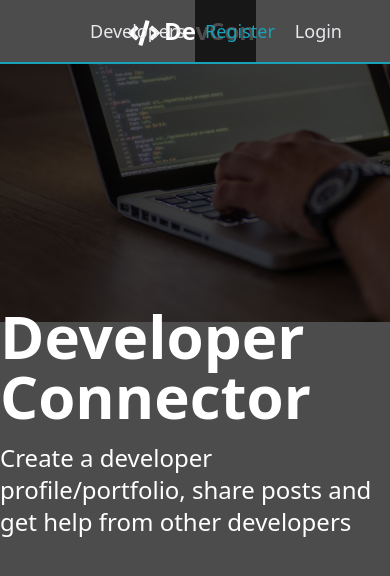
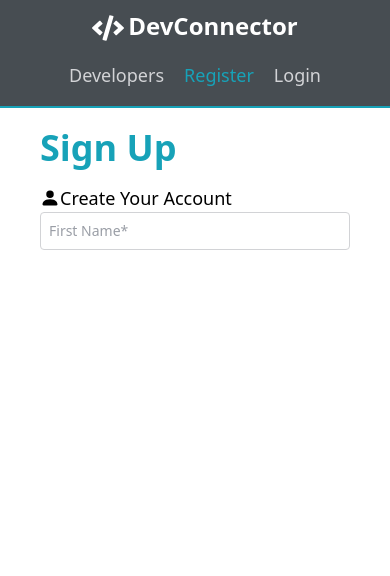
Before and after one commit to Darshan-Gowda97/NetworkConn, a React (Create React App) app in the folder client/: page /register in a window 390 px wide. Shown: the top 576 px of the page. Built offline with nearby package versions, Linux system fonts and the light colour scheme; the HTML template or start-up script is replaced by a standard one.

Commit message:
Updated the Register and Landing Page

```diff
--- /dev/null
+++ b/client/src/components/auth/Login.js
@@ -0,0 +1,7 @@
+import React from 'react';
+
+export const Login = () => {
+  return <div className="flex">Login</div>;
+};
+
+export default Login;
--- /dev/null
+++ b/client/src/components/auth/Register.js
@@ -0,0 +1,40 @@
+import React from 'react';
+import { useState } from 'react';
+import { BsFillPersonFill } from 'react-icons/bs';
+import CustomInput from '../partials/CustomInput';
+
+export const Register = () => {
+  const [fname, setFname] = useState('');
+
+  const onFnameChange = (val) => {
+    const regex = /^[a-zA-Z ]{0,60}$/;
+    if (regex.test(val)) {
+      setFname(val);
+    }
+  };
+
+  return (
+    <div className="flex flex-col lg:px-32 px-10 lg:pt-7 pt-5">
+      <h1 className=" lg:text-5xl text-4xl font-semibold text-primary">
+        Sign Up
+      </h1>
+      <div className="lg:flex hidden pt-6">
+        <BsFillPersonFill size={32} />
+        <h1 className=" lg:text-2xl text-lg text-black">Create Your Account</h1>
+      </div>
+      <div className="flex lg:hidden items-center pt-4">
+        <BsFillPersonFill size={20} />
+        <h1 className=" lg:text-2xl text-lg text-black">Create Your Account</h1>
+      </div>
+      <CustomInput
+        type="text"
+        placeholder="First Name*"
+        required="required"
+        value={fname}
+        onChange={(e) => onFnameChange(e.target.value)}
+      ></CustomInput>
+    </div>
+  );
+};
+
+export default Register;
--- a/client/src/components/layout/Homepage.js
+++ b/client/src/components/layout/Homepage.js
@@ -1,20 +1,81 @@
 import React from 'react';
 import showcase from '../../assets/Images/showcase.jpg';
-import icon from '../../assets/Images/icon.png';
-import { FcWorkflow } from 'react-icons/fc';
-import { FaCaretDown } from 'react-icons/fa';
+import { useHistory } from 'react-router-dom';
 
 const Homepage = () => {
+  const history = useHistory();
+  const toSignup = () => {
+    history.push({
+      pathname: '/register',
+    });
+  };
+  const toLogin = () => {
+    history.push({
+      pathname: '/login',
+    });
+  };
   return (
-    <div className="fixed bg-overlay flex justify-center items-center w-full h-full">
-      <div className="flex flex-col gap-4 justify-center items-center">
-        <h1 className=" text-6xl font-semibold text-white -mt-32 ">
-          Developer Connector
-        </h1>
-        <h1 className=" text-2xl text-white ">
-          Create a developer profile/portfolio, share posts and get help from
-          other developers
-        </h1>
+    <div className="flex ">
+      <div className="fixed lg:w-auto lg:h-auto w-full h-full flex">
+        <img src={showcase} />
+      </div>
+      <div className="fixed flex w-full h-full bg-overlay justify-center items-center">
+        <div className="lg:flex hidden flex-col gap-4 justify-center items-center">
+          <h1 className=" lg:text-6xl text-4xl font-semibold text-white -mt-32 ">
+            Developer Connector
+          </h1>
+          <h1 className="pt-2 lg:text-2xl text-xl text-white ">
+            Create a developer profile/portfolio, share posts and get help from
+            other developers
+          </h1>
+
+          <div className="flex justify-center items-center gap-5 pt-1 text-lg ">
+            <div className="flex w-24 h-10 bg-primary justify-center items-center rounded hover:opacity-75">
+              <div className="text-white">
+                <button className="w-full h-full" onClick={toSignup}>
+                  Signup
+                </button>
+              </div>
+            </div>
+            <div className="flex w-24 h-10 bg-white justify-center items-center rounded hover:opacity-75">
+              <div className="">
+                <button
+                  className="w-full h-full font-semibold "
+                  onClick={toLogin}
+                >
+                  Login
+                </button>
+              </div>
+            </div>
+          </div>
+        </div>
+        <div className="flex lg:hidden flex-col lg:gap-4 gap-1 justify-center items-center">
+          <h1 className=" lg:text-6xl text-5xl font-semibold text-white lg:-mt-32 -mt-48 ">
+            Developer
+          </h1>
+          <h1 className=" lg:text-6xl text-5xl font-semibold text-white lg:-mt-32 ">
+            Connector
+          </h1>
+          <h1 className="pt-2 lg:text-2xl text-xl text-white ">
+            Create a developer profile/portfolio, share posts and
+          </h1>
+          <h1 className="lg:pt-2 lg:text-2xl text-xl text-white ">
+            get help from other developers
+          </h1>
+
+          <div className="flex justify-center items-center gap-5 pt-3 text-lg ">
+            <div className="flex w-24 h-10 bg-primary justify-center items-center rounded hover:opacity-75">
+              <div className="text-white">
+                <button className="w-full h-full">Signup</button>
+              </div>
+            </div>
+            <div className="flex w-24 h-10 bg-white justify-center items-center rounded hover:opacity-75">
+              <div className="">
+                <button className="w-full h-full font-semibold ">Login</button>
+              </div>
+            </div>
+          </div>
+        </div>
       </div>
     </div>
   );
--- a/client/src/components/layout/Landing.js
+++ b/client/src/components/layout/Landing.js
@@ -3,11 +3,10 @@ import NavItem from '../partials/NavItem';
 import _ from 'lodash';
 import { BrowserRouter, Switch, Route } from 'react-router-dom';
 import Homepage from './Homepage';
-import { GrCode } from 'react-icons/gr';
 import { FaCode } from 'react-icons/fa';
 import { IconContext } from 'react-icons/lib';
-import showcase from '../../assets/Images/showcase.jpg';
-import icon from '../../assets/Images/icon.png';
+import Login from '../auth/Login';
+import Register from '../auth/Register';
 
 const NavData = {
   Developers: '/developers',
@@ -21,11 +20,11 @@ export const Landing = () => {
   //let SideNav = window.location.pathname === '/' ? false : true;
   let SideNav = true;
   return (
-    <BrowserRouter>
-      <div>
+    <>
+      <BrowserRouter>
         {SideNav ? (
-          <div class="grid grid-cols-2">
-            <div class="flex flex-row justify-start items-center px-32 gap-1 bg-overlay border-b-2 border-primary text-onSurface h-16">
+          <div class=" h-full w-full flex grid lg:grid-cols-2 grid-cols-1 bg-onPrimary">
+            <div class="flex lg:flex-row flex-row lg:justify-start justify-center items-center lg:px-32 gap-1 lg:pt-0 pt-2 lg:border-b-2 border-primary text-onSurface lg:h-16">
               <IconContext.Provider value={{ color: 'white', size: '32px' }}>
                 <div class="pt-1">
                   <FaCode />
@@ -35,8 +34,8 @@ export const Landing = () => {
               <h1 class="text-2xl font-semibold text-white">DevConnector</h1>
             </div>
 
-            <div class="flex bg-overlay justify-end items-center border-b-2 border-primary text-onSurface h-16">
-              <ul class="flex gap-5 pr-12">
+            <div class="flex  lg:justify-end justify-center items-center  border-b-2 border-primary text-onSurface h-16">
+              <ul class="flex gap-5 lg:pr-12">
                 {_.keys(NavData).map((key) => (
                   <NavItem
                     key={key}
@@ -49,14 +48,14 @@ export const Landing = () => {
             </div>
           </div>
         ) : null}
-        <div className="fixed w-full h-full">
-          <img src={showcase} />
-        </div>
-      </div>
-      <Switch>
-        <Route path="/" component={Homepage} />
-      </Switch>
-    </BrowserRouter>
+
+        <Switch>
+          <Route exact path="/" component={Homepage} />
+          <Route exact path="/register" component={Register} />
+          <Route exact path="/login" component={Login} />
+        </Switch>
+      </BrowserRouter>
+    </>
   );
 };
 
--- /dev/null
+++ b/client/src/components/partials/CustomInput.js
@@ -0,0 +1,20 @@
+const CustomInput = (props) => {
+  return (
+    <input
+      id={props.id}
+      type={props.type}
+      required={props.required}
+      placeholder={props.placeholder}
+      value={props.value}
+      onFocus={props.onFocus}
+      onBlur={props.onBlur}
+      onClick={props.onClick}
+      onChange={props.onChange}
+      min={props.min}
+      max={props.max}
+      className="px-2 py-2 placeholder-onBackground text-black bg-white rounded text-sm border border-onSurface outline-none focus:outline-none focus:ring-1 focus:ring-onSurface focus:border-transparent w-full"
+    />
+  );
+};
+
+export default CustomInput;
--- a/client/src/components/partials/NavItem.js
+++ b/client/src/components/partials/NavItem.js
@@ -5,7 +5,7 @@ const NavItem = (props) => {
     <li>
       <NavLink
         exact
-        activeClassName="lg:py-7 py-2 block text-primary text-lg hover:text-primary "
+        activeClassName=" block text-primary text-lg hover:text-primary "
         onClick={props.onClick}
         className="lg:py-2 py-2 block text-lg  hover:text-primary "
         to={props.to}
--- a/client/tailwind.config.js
+++ b/client/tailwind.config.js
@@ -7,7 +7,7 @@ module.exports = {
       surface: '#333237', //191919 //333333 //1e1e1e //202123
       secondary: '#388474',
       onBackground: '#9a9ea6', //807f85 colors.GRAY_7
-      onSurface: '#e8e9ed', //ebebeb  colors.GRAY_6
+      onSurface: '#D2D3D6', //'#e8e9ed', //ebebeb  colors.GRAY_6
       onSecondary: '#ffd43b',
       link: '#8bb3f7', //7db6fe shadeColor(colors.BLUE_9, -8)
       warning: '#edc149',
```
